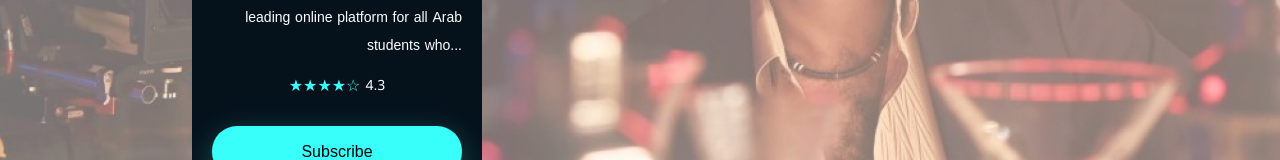
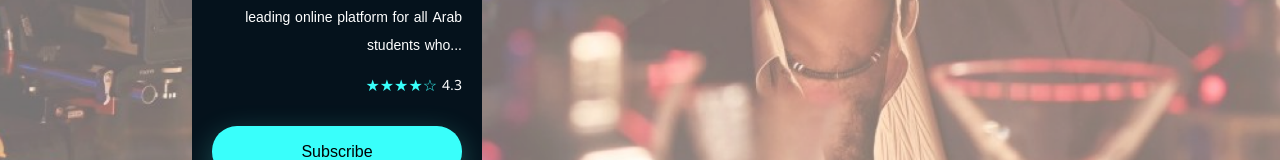
Before and after one commit to parashar999/FrontEndMaflam, a React (Vite) app: page /pricing in a window 1280 px wide. Shown: the part 555-715 px from the top of the page. Built offline with nearby package versions, Linux system fonts and the light colour scheme.

Commit message:
just for taking the pull

```diff
--- a/src/Component/PricingCard/PricingCard.module.css
+++ b/src/Component/PricingCard/PricingCard.module.css
@@ -41,13 +41,12 @@
   .rating {
     display: flex;
     align-items: center;
-    justify-content: center;
+    justify-content: flex-end;
     margin-bottom: 15px;
     margin-left: auto;
   }
 
   .stars {
-    /* color: #fbc02d; */
     color: var(--Accent-Accent-400---Main, #39FFFB);
     margin-right: 5px;
   }
```
